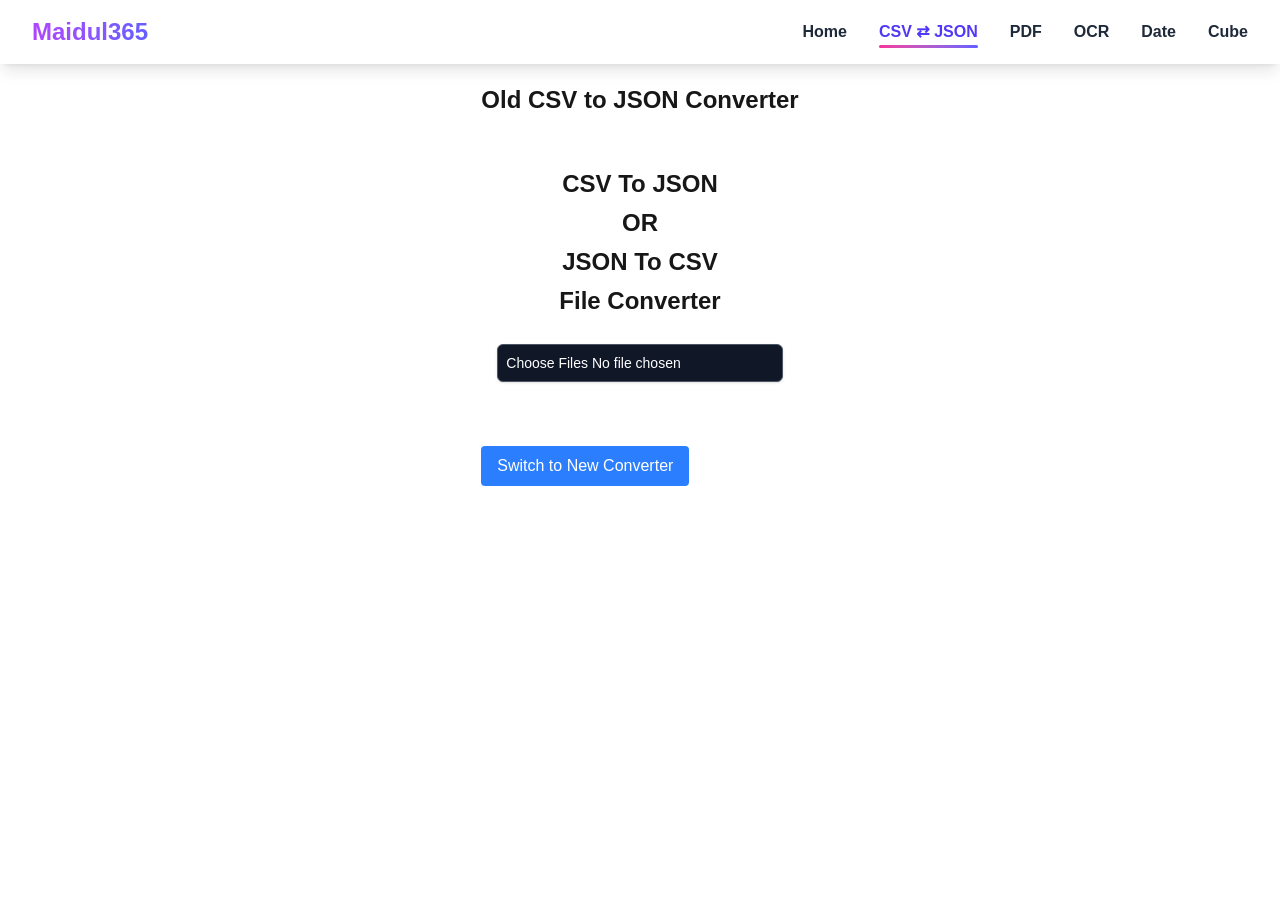
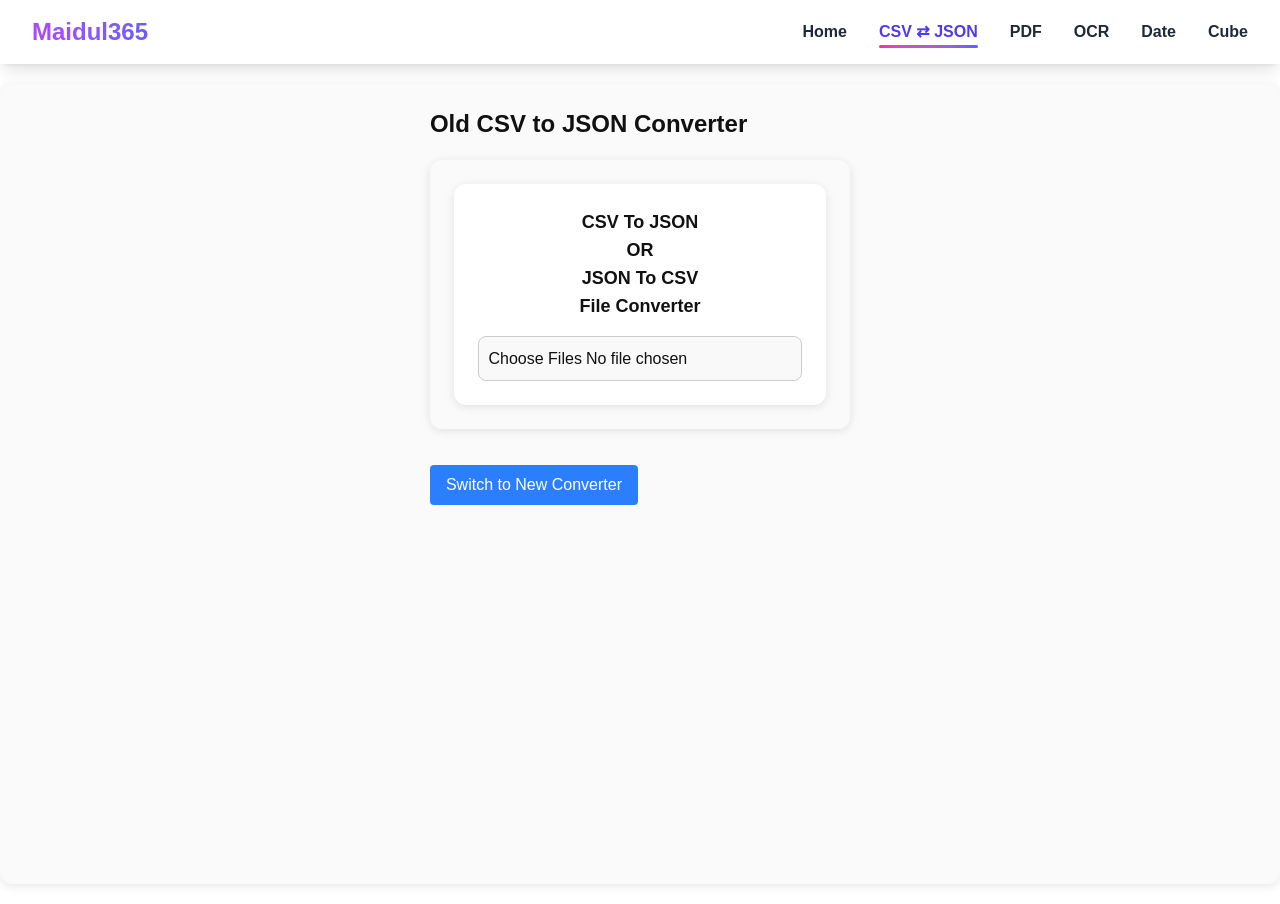
Before and after one commit to ultimate365/maidul365, a Next.js app: page /csvToJson in a window 1280 px wide. Both pictures are taken after a click on the button "Switch to Old Converter". Built offline with nearby package versions, Linux system fonts and the light colour scheme.

Commit message:
first commit

```diff
--- a/app/csvToJson/CSV2JSON.jsx
+++ b/app/csvToJson/CSV2JSON.jsx
@@ -2,7 +2,6 @@
 import React, { useRef } from "react";
 import toast from "react-hot-toast";
 import { readString, jsonToCSV } from "react-papaparse";
-import * as XLSX from "xlsx";
 import { Tooltip } from "react-tooltip";
 
 export default function CSV2JSON() {
@@ -15,23 +14,13 @@ export default function CSV2JSON() {
         .split(".")
         .slice(0, -1)
         .join(".");
-
-      if (
-        file.type === "text/csv" ||
-        file.type === "application/json" ||
-        file.type ===
-          "application/vnd.openxmlformats-officedocument.spreadsheetml.sheet"
-      ) {
+      if (file.type === "text/csv" || file.type === "application/json") {
         const reader = new FileReader();
         reader.onload = () => {
           const fileContent = reader.result;
-          convertFile(fileContent, fileNameWithoutExtension, file.type);
+          convertFile(fileContent, fileNameWithoutExtension);
         };
-        if (file.type.includes("spreadsheetml")) {
-          reader.readAsArrayBuffer(file);
-        } else {
-          reader.readAsText(file);
-        }
+        reader.readAsText(file);
       } else {
         toast.error("Invalid file uploaded");
         if (typeof window !== "undefined") {
@@ -42,15 +31,7 @@ export default function CSV2JSON() {
   };
 
   const downloadFile = (data, fileName, fileType) => {
-    let blob;
-    if (
-      fileType ===
-      "application/vnd.openxmlformats-officedocument.spreadsheetml.sheet"
-    ) {
-      blob = new Blob([data], { type: fileType });
-    } else {
-      blob = new Blob([data], { type: fileType });
-    }
+    const blob = new Blob([data], { type: fileType });
     const url = URL.createObjectURL(blob);
     const a = document.createElement("a");
     a.href = url;
@@ -60,103 +41,55 @@ export default function CSV2JSON() {
     ref.current.value = "";
   };
 
-  const convertFile = (fileContent, fileName, fileType) => {
-    // --- Helper: Flatten month + leaves into rows ---
-    const flattenData = (data) => {
-      const flattened = [];
-
-      data.forEach((item) => {
-        if (Array.isArray(item.leaves)) {
-          item.leaves.forEach((leave) => {
-            flattened.push({
-              month: item.month,
-              year: item.year,
-              monthId: item.id, // renamed to avoid clash with teacher id
-              ...leave, // teacher details expanded
-            });
-          });
-        } else {
-          flattened.push(item);
+  const convertFile = (fileContent, fileName) => {
+    if (isJson(fileContent)) {
+      // Convert JSON to CSV
+      const data = JSON.parse(fileContent).map((row) => {
+        for (const key in row) {
+          if (typeof row[key] === "number" && row[key].toString().length >= 7) {
+            row[key] = row[key].toString();
+          }
         }
+        return row;
       });
-
-      return flattened;
-    };
-
-    if (fileType === "application/json" || isJson(fileContent)) {
-      // ✅ JSON → CSV & XLSX
-      const jsonData = JSON.parse(fileContent);
-
-      // 🔥 Flatten nested arrays into plain rows
-      const flatData = flattenData(jsonData);
-
-      // --- CSV Export ---
-      const csv = jsonToCSV(flatData);
+      const csv = jsonToCSV(data);
       downloadFile(csv, `${fileName}.csv`, "text/csv");
-
-      // --- XLSX Export ---
-      const ws = XLSX.utils.json_to_sheet(flatData);
-      const wb = XLSX.utils.book_new();
-      XLSX.utils.book_append_sheet(wb, ws, "Sheet1");
-      const excelBuffer = XLSX.write(wb, { bookType: "xlsx", type: "array" });
-      downloadFile(
-        excelBuffer,
-        `${fileName}.xlsx`,
-        "application/vnd.openxmlformats-officedocument.spreadsheetml.sheet"
-      );
-    } else if (fileType === "text/csv") {
-      // ✅ CSV → JSON (flat)
+    } else {
+      // Convert CSV to JSON
       readString(fileContent, {
         complete: (results) => {
           const data = results.data
-            .filter((row) =>
-              Object.values(row).some((val) => val !== null && val !== "")
-            )
+            .filter((row) => {
+              return Object.values(row).some(
+                (value) => value !== null && value !== ""
+              );
+            })
             .map((row) => {
               const cleanedRow = {};
               for (const key in row) {
-                const val = row[key];
-                if (!isNaN(val) && val !== "") {
-                  cleanedRow[key] = Number(val);
-                } else if (val === "TRUE") {
+                if (
+                  !isNaN(row[key]) &&
+                  row[key].length >= 7 &&
+                  !row[key].includes(".")
+                ) {
+                  cleanedRow[key] = row[key].toString();
+                } else if (!isNaN(row[key])) {
+                  cleanedRow[key] = parseFloat(row[key]);
+                } else if (row[key] === "TRUE") {
                   cleanedRow[key] = true;
-                } else if (val === "FALSE") {
+                } else if (row[key] === "FALSE") {
                   cleanedRow[key] = false;
                 } else {
-                  try {
-                    cleanedRow[key] = JSON.parse(val);
-                  } catch {
-                    cleanedRow[key] = val;
-                  }
+                  cleanedRow[key] = row[key];
                 }
               }
               return cleanedRow;
             });
-
           const json = JSON.stringify(data, null, 2);
           downloadFile(json, `${fileName}.json`, "application/json");
         },
         header: true,
       });
-    } else if (fileType.includes("spreadsheetml")) {
-      // ✅ XLSX → JSON
-      const workbook = XLSX.read(fileContent, { type: "array" });
-      const sheetName = workbook.SheetNames[0];
-      const data = XLSX.utils.sheet_to_json(workbook.Sheets[sheetName]);
-
-      const parsedData = data.map((row) => {
-        for (const key in row) {
-          try {
-            row[key] = JSON.parse(row[key]);
-          } catch {
-            // leave as is
-          }
-        }
-        return row;
-      });
-
-      const json = JSON.stringify(parsedData, null, 2);
-      downloadFile(json, `${fileName}.json`, "application/json");
     }
   };
 
@@ -164,33 +97,29 @@ export default function CSV2JSON() {
     try {
       JSON.parse(str);
       return true;
-    } catch {
+    } catch (e) {
       return false;
     }
   };
 
   return (
-    <div className="max-w-6xl mx-auto my-12 px-4">
-      <div className="container-main text-center">
-        <h3 className="text-2xl font-semibold leading-relaxed mb-6">
-          CSV To JSON
-          <br /> OR
-          <br /> JSON To CSV
-          <br />
-          File Converter
+    <div className="container my-5">
+      <div className="container-main bg-white text-gray-900 dark:bg-gray-900 dark:text-gray-100 p-6 rounded-xl shadow-md transition-colors">
+        <h3 className="text-lg font-semibold mb-4 text-center">
+          CSV To JSON <br /> OR <br /> JSON To CSV <br /> File Converter
         </h3>
         <input
           type="file"
           id="fileInput"
-          className="block w-full rounded-md border border-gray-600 bg-gray-900 p-2 text-sm text-white placeholder-gray-400 shadow-sm focus:border-blue-500 focus:ring focus:ring-blue-400"
-          accept=".csv,.json,.xlsx"
+          className="form-control w-full p-2 rounded border border-gray-300 dark:border-gray-700 bg-gray-50 dark:bg-gray-800 text-gray-900 dark:text-gray-100"
+          accept=".csv,.json"
           onChange={handleFileUpload}
           multiple
           ref={ref}
         />
       </div>
       <Tooltip anchorSelect=".container-main" place="top">
-        Please Upload only .csv, .json or .xlsx files
+        Please Upload only .csv or .json files
       </Tooltip>
     </div>
   );
--- a/app/globals.css
+++ b/app/globals.css
@@ -46,3 +46,148 @@ body {
 .animate-fadeIn {
   animation: fadeIn 0.4s ease forwards;
 }
+/* Container */
+.container {
+  color: #111;
+  background: #fafafa;
+  padding: 1.5rem;
+  border-radius: 12px;
+  box-shadow: 0 2px 10px rgba(0, 0, 0, 0.1);
+  transition: background 0.3s, color 0.3s;
+}
+
+/* Dark mode */
+@media (prefers-color-scheme: dark) {
+  .container {
+    background: #121212;
+    color: #f1f1f1;
+    box-shadow: 0 2px 10px rgba(255, 255, 255, 0.05);
+  }
+
+  .form-control {
+    background: #1e1e1e;
+    color: #f1f1f1;
+    border: 1px solid #444;
+  }
+
+  .form-control::file-selector-button {
+    background: #333;
+    color: #f1f1f1;
+    border: 1px solid #555;
+  }
+}
+
+/* Modal */
+.modal-backdrop {
+  position: fixed;
+  inset: 0;
+  background: rgba(0, 0, 0, 0.7);
+  display: flex;
+  align-items: center;
+  justify-content: center;
+  z-index: 1000;
+}
+
+.modal-content {
+  background: #ffffff;
+  color: #111111;
+  padding: 2rem;
+  border-radius: 12px;
+  box-shadow: 0 8px 24px rgba(0, 0, 0, 0.25);
+  width: 90%;
+  max-width: 400px;
+  text-align: center;
+  transition: background 0.3s, color 0.3s;
+}
+
+@media (prefers-color-scheme: dark) {
+  .modal-content {
+    background: #1e1e1e;
+    color: #f1f1f1;
+  }
+}
+
+/* Buttons */
+.modal-buttons {
+  margin-top: 1rem;
+  display: flex;
+  justify-content: center;
+  gap: 1rem;
+  flex-wrap: wrap;
+}
+
+.btn-csv,
+.btn-xlsx,
+.btn-cancel {
+  padding: 0.6rem 1.2rem;
+  border: none;
+  border-radius: 8px;
+  cursor: pointer;
+  font-weight: 500;
+  transition: background 0.2s, color 0.2s;
+}
+
+/* CSV button */
+.btn-csv {
+  background: #007bff;
+  color: white;
+}
+.btn-csv:hover {
+  background: #0056b3;
+}
+
+/* XLSX button */
+.btn-xlsx {
+  background: #28a745;
+  color: white;
+}
+.btn-xlsx:hover {
+  background: #1c7c31;
+}
+
+/* Cancel button */
+.btn-cancel {
+  background: #dc3545;
+  color: white;
+}
+.btn-cancel:hover {
+  background: #a71d2a;
+}
+.container-main {
+  background: #ffffff;
+  color: #111111;
+  padding: 1.5rem;
+  border-radius: 12px;
+  box-shadow: 0 2px 10px rgba(0, 0, 0, 0.1);
+  transition: background 0.3s, color 0.3s;
+}
+
+.form-control {
+  width: 100%;
+  padding: 0.6rem;
+  border: 1px solid #ccc;
+  border-radius: 8px;
+  background: #f9f9f9;
+  color: #111;
+}
+
+/* Dark mode */
+@media (prefers-color-scheme: dark) {
+  .container-main {
+    background: #121212;
+    color: #f1f1f1;
+    box-shadow: 0 2px 10px rgba(255, 255, 255, 0.05);
+  }
+
+  .form-control {
+    background: #1e1e1e;
+    color: #f1f1f1;
+    border: 1px solid #444;
+  }
+
+  .form-control::file-selector-button {
+    background: #333;
+    color: #f1f1f1;
+    border: 1px solid #555;
+  }
+}
```
Also changed, not shown: app/csvToJson/FileConverter.jsx (+32 -12 lines).
